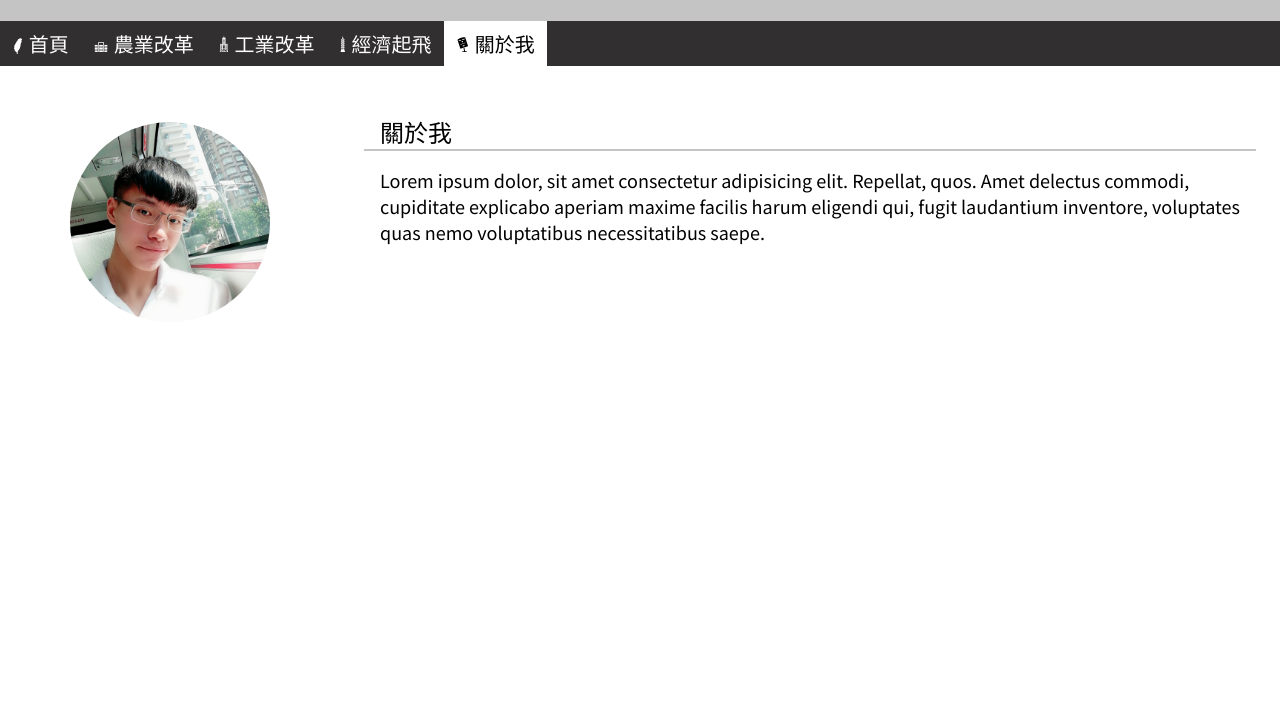
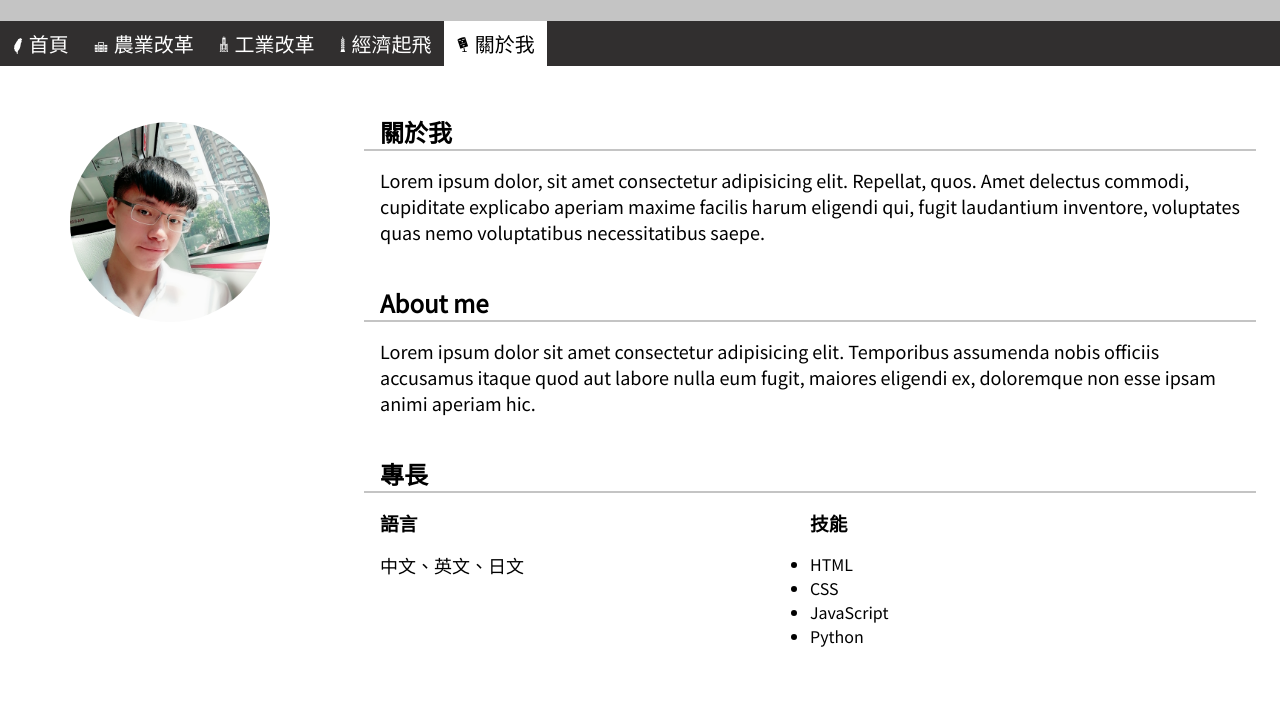
Before and after one commit to jjustin-35/taiwan-economic-history, a plain HTML site: page aboutme.html in a window 1280 px wide. Shown: the part 121-825 px from the top of the page. Before the commit the page ends 800 px from the top, so only its background shows below. Drawn offline with nearby package versions, Linux system fonts and the light colour scheme.

Commit message:
v1.11: complete the structure of aboutme.html

```diff
--- a/aboutme.html
+++ b/aboutme.html
@@ -44,6 +44,26 @@
             <p>
                 Lorem ipsum dolor, sit amet consectetur adipisicing elit. Repellat, quos. Amet delectus commodi, cupiditate explicabo aperiam maxime facilis harum eligendi qui, fugit laudantium inventore, voluptates quas nemo voluptatibus necessitatibus saepe.
             </p>
+            <h2 class="title">About me</h2>
+            <p>
+                Lorem ipsum dolor sit amet consectetur adipisicing elit. Temporibus assumenda nobis officiis accusamus itaque quod aut labore nulla eum fugit, maiores eligendi ex, doloremque non esse ipsam animi aperiam hic.
+            </p>
+            <h2 class="title">專長</h2>
+            <section class="flex box">
+                <div class="box">
+                    <h3>語言</h3>
+                    <p>中文、英文、日文</p>
+                </div>
+                <div class="box">
+                    <h3>技能</h3>
+                    <ul>
+                        <li>HTML</li>
+                        <li>CSS</li>
+                        <li>JavaScript</li>
+                        <li>Python</li>
+                    </ul>
+                </div>
+            </section>
         </section>
     </main>
     <script src="./th-JS.js"></script>
--- a/th-style.css
+++ b/th-style.css
@@ -6,7 +6,7 @@
     font-family: 'Noto Sans TC', sans-serif;
 }
 h1, h2, h3, h4, h5{
-    font-weight: normal;
+    font-weight: bold;
 }
 /* header */
 header{
@@ -155,6 +155,19 @@ div.stretch{
     justify-content: center;
     padding:1.5rem 4rem;
 }
+.box{
+    width: 100%;
+    justify-content: flex-start;
+    flex-wrap: wrap;
+    padding:1rem;
+}
+div.box{
+    width: 50%;
+    padding: 0%;
+}
+.box p, .box ul{
+    padding:1rem 0%;
+}
 /* another CSS */
 .active{
     color: black;
@@ -183,8 +196,11 @@ div.stretch{
         display: block;
     }
     img{
-        padding: 0%;
+        padding: 1.5rem 0%;
         padding-top: 2rem;
         width: 90%;
     }
+    div.box{
+        width: 100%;
+    }
 }
```
